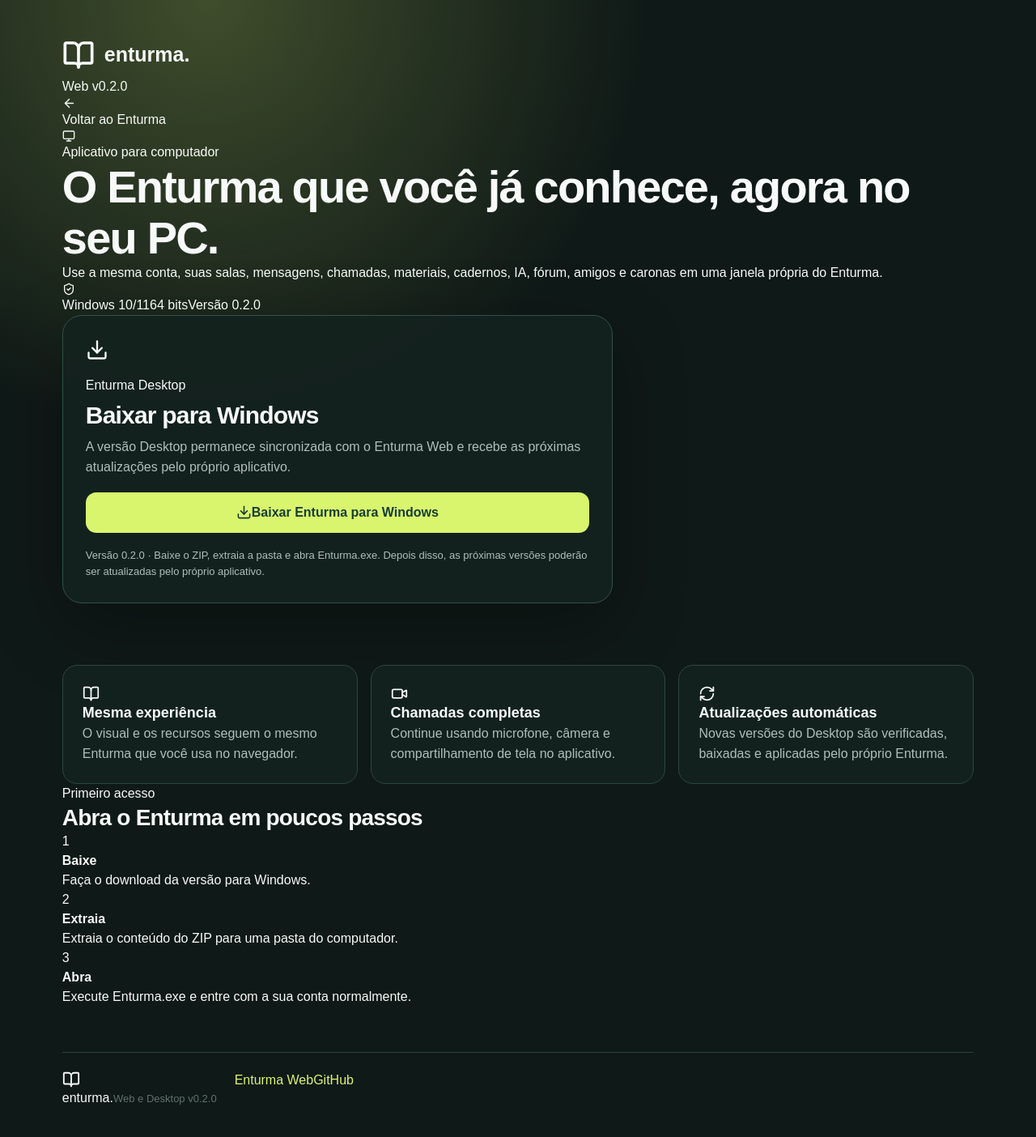
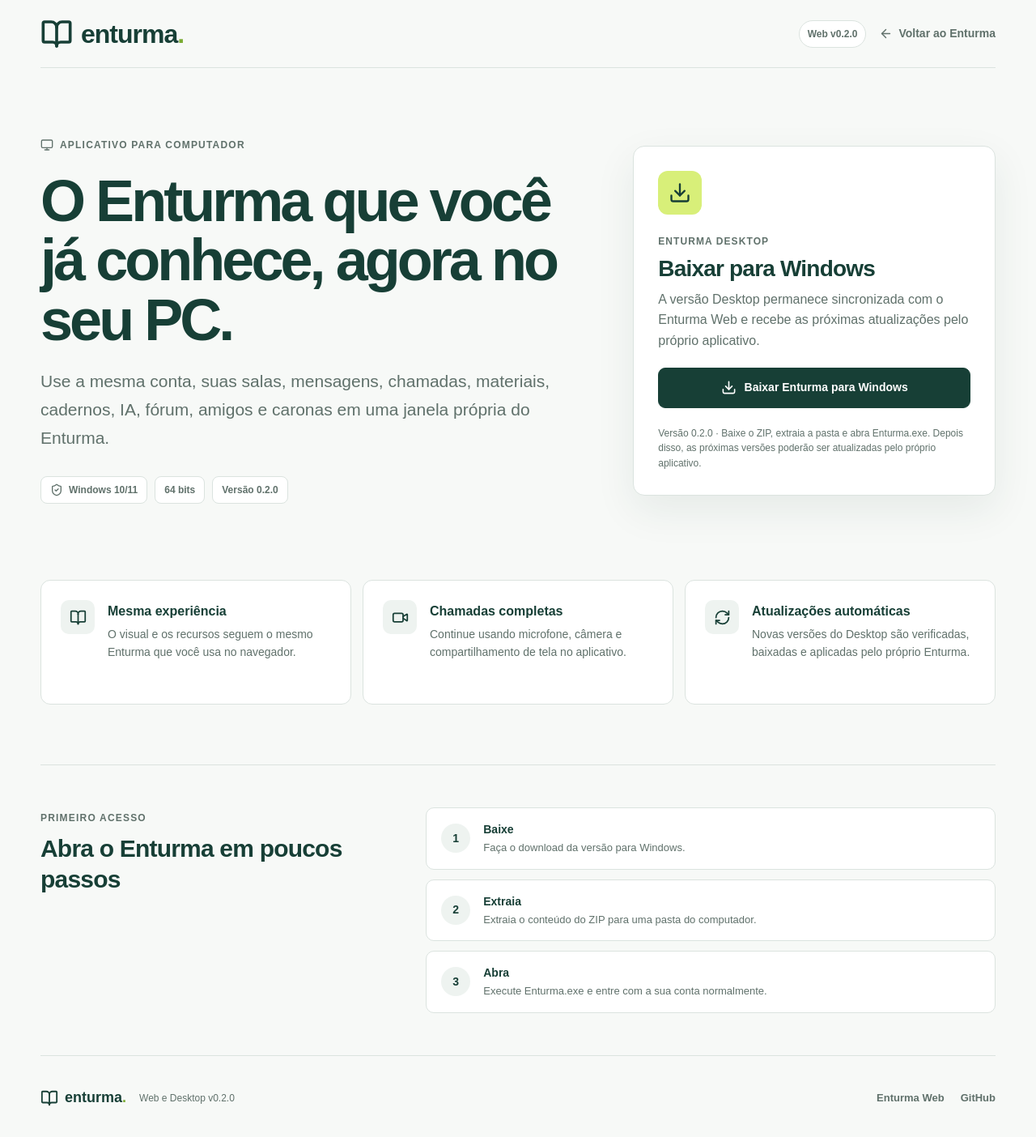
Before and after one commit to luizcordeiro155/Enturma, a Next.js app in the folder apps/web/: page /download in a window 1280 px wide. Shown: the top 1404 px of the page at 81% size. Built offline with nearby package versions, Linux system fonts and the light colour scheme; no server answers.

Commit message:
style(web): aplica identidade do Enturma na página de download

```diff
--- a/apps/web/src/app/download/download.module.css
+++ b/apps/web/src/app/download/download.module.css
@@ -1,163 +1,462 @@
 .page {
   min-height: 100vh;
-  padding: 48px clamp(20px, 6vw, 88px);
-  background:
-    radial-gradient(circle at 20% 0%, rgba(217, 245, 109, 0.24), transparent 34rem),
-    #0f1917;
-  color: #f7faf8;
+  padding: 0;
+  background: var(--bg);
+  color: var(--ink);
 }
 
-.hero {
-  width: min(1160px, 100%);
+.shell {
+  width: min(1180px, calc(100% - 40px));
   margin: 0 auto;
+}
+
+.header {
+  min-height: 84px;
+  display: flex;
+  align-items: center;
+  justify-content: space-between;
+  gap: 24px;
+  border-bottom: 1px solid var(--border);
 }
 
 .brand {
   display: inline-flex;
   align-items: center;
-  gap: 12px;
-  color: inherit;
+  gap: 10px;
+  color: var(--ink);
   text-decoration: none;
-  font-size: 25px;
-  font-weight: 900;
+  font-size: 32px;
+  line-height: 1;
+  letter-spacing: -1px;
+  font-weight: 750;
+  white-space: nowrap;
 }
 
-.mark {
-  width: 42px;
-  height: 42px;
-  display: grid;
-  place-items: center;
-  border-radius: 12px;
-  background: #d9f56d;
-  color: #163d35;
+.brand svg,
+.footerBrand svg {
+  flex-shrink: 0;
 }
 
-.copy {
-  max-width: 760px;
-  margin: 92px 0 44px;
+.dot {
+  color: #7aab32;
 }
 
-.kicker,
-.platform {
-  display: block;
-  color: #d9f56d;
-  font-size: 13px;
-  font-weight: 900;
-  letter-spacing: 0.08em;
+.headerActions {
+  display: flex;
+  align-items: center;
+  gap: 16px;
+}
+
+.version {
+  padding: 7px 10px;
+  border: 1px solid var(--border);
+  border-radius: 999px;
+  background: var(--surface);
+  color: var(--muted);
+  font-size: 12px;
+  font-weight: 700;
+}
+
+.backLink {
+  display: inline-flex;
+  align-items: center;
+  gap: 7px;
+  color: var(--muted);
+  text-decoration: none;
+  font-size: 14px;
+  font-weight: 650;
+}
+
+.backLink:hover {
+  color: var(--ink);
+}
+
+.hero {
+  display: grid;
+  grid-template-columns: minmax(0, 1.18fr) minmax(350px, 0.82fr);
+  gap: clamp(40px, 7vw, 88px);
+  align-items: center;
+  padding: 86px 0 72px;
+}
+
+.heroCopy {
+  max-width: 690px;
+}
+
+.eyebrow {
+  display: inline-flex;
+  align-items: center;
+  gap: 8px;
+  color: var(--muted);
+  font-size: 12px;
+  font-weight: 800;
+  letter-spacing: 0.1em;
   text-transform: uppercase;
 }
 
-.copy h1 {
-  margin: 14px 0 20px;
-  font-size: clamp(42px, 7vw, 78px);
-  line-height: 0.98;
+.hero h1 {
+  max-width: 720px;
+  margin: 18px 0 22px;
+  color: var(--ink);
+  font-size: clamp(46px, 6vw, 72px);
+  line-height: 1.02;
   letter-spacing: -0.055em;
+  font-weight: 760;
 }
 
-.copy p {
-  max-width: 700px;
+.lead {
+  max-width: 650px;
   margin: 0;
-  color: #bdcbc6;
+  color: var(--muted);
   font-size: clamp(17px, 2vw, 21px);
-  line-height: 1.6;
+  line-height: 1.65;
+}
+
+.heroMeta {
+  display: flex;
+  flex-wrap: wrap;
+  gap: 9px;
+  margin-top: 30px;
+}
+
+.heroMeta span {
+  min-height: 34px;
+  display: inline-flex;
+  align-items: center;
+  gap: 7px;
+  padding: 0 11px;
+  border: 1px solid var(--border);
+  border-radius: 8px;
+  background: var(--surface);
+  color: var(--muted);
+  font-size: 12px;
+  font-weight: 700;
 }
 
 .downloadCard {
   display: grid;
-  gap: 18px;
-  width: min(680px, 100%);
-  padding: 28px;
-  border: 1px solid #315047;
-  border-radius: 24px;
-  background: rgba(20, 34, 31, 0.92);
-  box-shadow: 0 28px 90px rgba(0, 0, 0, 0.28);
+  gap: 20px;
+  padding: 30px;
+  border: 1px solid var(--border);
+  border-radius: 14px;
+  background: var(--surface);
+  box-shadow: 0 18px 50px color-mix(in srgb, var(--ink) 8%, transparent);
+}
+
+.downloadIcon {
+  width: 54px;
+  height: 54px;
+  display: grid;
+  place-items: center;
+  border-radius: 12px;
+  background: var(--accent);
+  color: #163d35;
+}
+
+.cardLabel {
+  color: var(--muted);
+  font-size: 12px;
+  font-weight: 800;
+  letter-spacing: 0.09em;
+  text-transform: uppercase;
 }
 
 .downloadCard h2 {
-  margin: 6px 0 8px;
-  font-size: 30px;
+  margin: 5px 0 8px;
+  color: var(--ink);
+  font-size: 28px;
+  letter-spacing: -0.8px;
 }
 
-.downloadCard p,
-.downloadCard small {
+.downloadCard p {
   margin: 0;
-  color: #aebeb8;
-  line-height: 1.55;
+  color: var(--muted);
+  line-height: 1.6;
 }
 
 .primary,
 .secondary {
+  min-height: 50px;
   display: inline-flex;
+  align-items: center;
   justify-content: center;
-  align-items: center;
-  min-height: 50px;
+  gap: 10px;
   padding: 0 20px;
-  border-radius: 13px;
+  border-radius: 9px;
   text-decoration: none;
-  font-weight: 900;
+  font-size: 14px;
+  font-weight: 750;
 }
 
 .primary {
-  background: #d9f56d;
-  color: #163d35;
+  border: 1px solid var(--ink);
+  background: var(--ink);
+  color: var(--surface);
+}
+
+:global(html[data-theme="dark"]) .primary {
+  color: #10211c;
 }
 
 .secondary {
-  border: 1px solid #415d55;
-  color: #eff6f3;
+  border: 1px solid var(--border);
+  background: var(--surface);
+  color: var(--ink);
+}
+
+.primary:hover,
+.secondary:hover {
+  filter: brightness(0.96);
+}
+
+.downloadNote {
+  display: block;
+  padding-top: 2px;
+  color: var(--muted);
+  font-size: 12px;
+  line-height: 1.55;
 }
 
 .features {
-  width: min(1160px, 100%);
-  margin: 76px auto 0;
   display: grid;
   grid-template-columns: repeat(3, 1fr);
-  gap: 16px;
+  gap: 14px;
+  padding: 22px 0 74px;
 }
 
 .features article {
+  min-height: 154px;
+  display: flex;
+  align-items: flex-start;
+  gap: 16px;
   padding: 24px;
-  border: 1px solid #2c463f;
-  border-radius: 18px;
-  background: #13211e;
+  border: 1px solid var(--border);
+  border-radius: 12px;
+  background: var(--surface);
+}
+
+.featureIcon {
+  width: 42px;
+  height: 42px;
+  flex-shrink: 0;
+  display: grid;
+  place-items: center;
+  border-radius: 10px;
+  background: var(--soft);
+  color: var(--ink);
 }
 
 .features strong {
-  font-size: 18px;
+  display: block;
+  margin: 2px 0 6px;
+  color: var(--ink);
+  font-size: 16px;
 }
 
 .features p {
-  color: #aebeb8;
+  margin: 0;
+  color: var(--muted);
+  font-size: 14px;
   line-height: 1.55;
 }
 
-.footer {
-  width: min(1160px, 100%);
-  margin: 56px auto 0;
-  padding-top: 22px;
-  border-top: 1px solid #29423b;
-  display: flex;
-  gap: 22px;
+.steps {
+  display: grid;
+  grid-template-columns: minmax(240px, 0.75fr) minmax(0, 1.25fr);
+  gap: 54px;
+  padding: 52px 0;
+  border-top: 1px solid var(--border);
+  border-bottom: 1px solid var(--border);
 }
 
-.footer a {
-  color: #d9f56d;
+.steps h2 {
+  margin-top: 8px;
+  color: var(--ink);
+  font-size: 30px;
 }
 
-@media (max-width: 760px) {
-  .page {
-    padding-top: 28px;
+.steps ol {
+  display: grid;
+  gap: 12px;
+  margin: 0;
+  padding: 0;
+  list-style: none;
+}
+
+.steps li {
+  display: flex;
+  align-items: center;
+  gap: 16px;
+  padding: 16px 18px;
+  border: 1px solid var(--border);
+  border-radius: 10px;
+  background: var(--surface);
+}
+
+.steps li > span {
+  width: 36px;
+  height: 36px;
+  flex-shrink: 0;
+  display: grid;
+  place-items: center;
+  border-radius: 50%;
+  background: var(--soft);
+  color: var(--ink);
+  font-size: 14px;
+  font-weight: 800;
+}
+
+.steps strong {
+  display: block;
+  color: var(--ink);
+  font-size: 14px;
+}
+
+.steps p {
+  margin: 2px 0 0;
+  color: var(--muted);
+  font-size: 13px;
+}
+
+.footer {
+  min-height: 104px;
+  display: flex;
+  align-items: center;
+  justify-content: space-between;
+  gap: 24px;
+}
+
+.footerBrand {
+  display: flex;
+  align-items: center;
+  gap: 8px;
+  color: var(--ink);
+  font-size: 18px;
+  font-weight: 750;
+}
+
+.footerBrand small {
+  margin-left: 8px;
+  color: var(--muted);
+  font-size: 12px;
+  font-weight: 500;
+}
+
+.footerLinks {
+  display: flex;
+  gap: 20px;
+}
+
+.footerLinks a {
+  color: var(--muted);
+  font-size: 13px;
+  font-weight: 650;
+  text-decoration: none;
+}
+
+.footerLinks a:hover {
+  color: var(--ink);
+}
+
+@media (prefers-color-scheme: dark) {
+  :global(html[data-theme="system"]) .primary {
+    color: #10211c;
+  }
+}
+
+@media (max-width: 900px) {
+  .hero {
+    grid-template-columns: 1fr;
+    padding-top: 62px;
   }
 
-  .copy {
-    margin-top: 62px;
+  .heroCopy {
+    max-width: 760px;
+  }
+
+  .downloadCard {
+    max-width: 650px;
   }
 
   .features {
     grid-template-columns: 1fr;
   }
 
+  .features article {
+    min-height: auto;
+  }
+
+  .steps {
+    grid-template-columns: 1fr;
+    gap: 28px;
+  }
+}
+
+@media (max-width: 640px) {
+  .shell {
+    width: min(100% - 28px, 1180px);
+  }
+
+  .header {
+    min-height: 72px;
+  }
+
+  .brand {
+    font-size: 27px;
+  }
+
+  .brand svg {
+    width: 32px;
+    height: 32px;
+  }
+
+  .version {
+    display: none;
+  }
+
+  .backLink {
+    font-size: 0;
+    gap: 0;
+  }
+
+  .backLink svg {
+    width: 22px;
+    height: 22px;
+  }
+
+  .hero {
+    gap: 34px;
+    padding: 52px 0 48px;
+  }
+
+  .hero h1 {
+    font-size: clamp(40px, 13vw, 56px);
+  }
+
+  .downloadCard {
+    padding: 22px;
+  }
+
+  .features {
+    padding-bottom: 50px;
+  }
+
+  .steps {
+    padding: 42px 0;
+  }
+
   .footer {
+    padding: 24px 0;
+    align-items: flex-start;
     flex-direction: column;
   }
+
+  .footerBrand {
+    flex-wrap: wrap;
+  }
+
+  .footerBrand small {
+    width: 100%;
+    margin: 2px 0 0 30px;
+  }
 }
```
